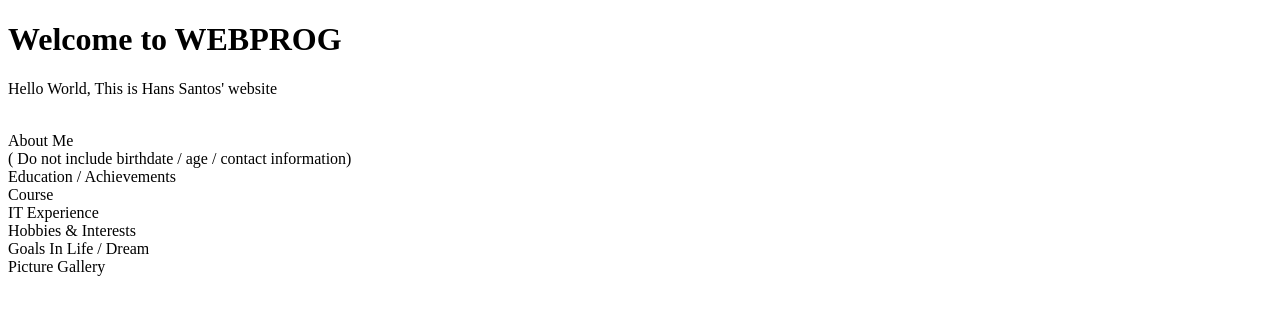
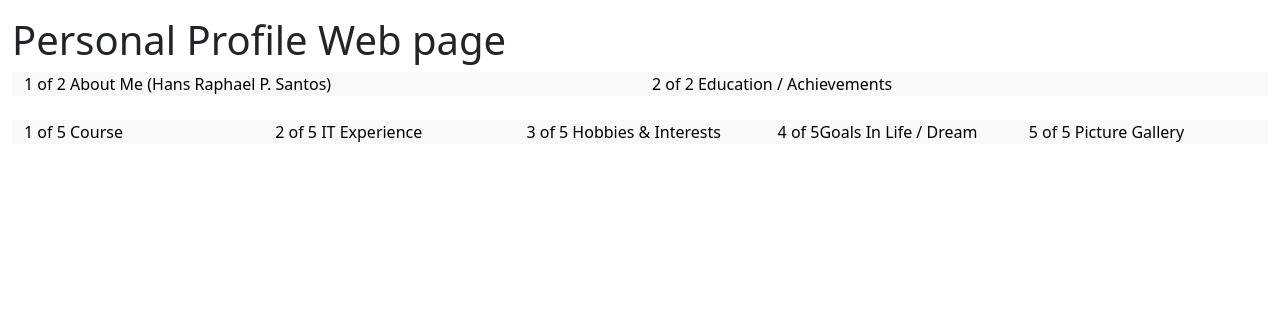
Before and after one commit to HansRapahelSantos/WEBPROG-TCSIT01-first-website, a plain HTML site: page Home/index.html in a window 1280 px wide. Drawn offline with nearby package versions, Linux system fonts and the light colour scheme.

Commit message:
added index.html with bootstrap5

```diff
--- a/Home/index.html
+++ b/Home/index.html
@@ -1,21 +1,36 @@
 <!DOCTYPE html>
 <html>
 <head>
-<title>Web Programming</title>
+<title>Bootstrap Example</title>
+<meta charset="utf-8">
+<meta name="viewport" content="width=device-width, initial-scale=1">
+<link href="https://cdn.jsdelivr.net/npm/bootstrap@5.3.3/dist/css/bootstrap.min.css" rel="stylesheet">
+<script src="https://cdn.jsdelivr.net/npm/bootstrap@5.3.3/dist/js/bootstrap.bundle.min.js"></script>
 </head>
+
 <body>
+<div class="container-fluid mt-3">
+    <h1>Personal Profile Web page </h1>
+    <div class="container-fluid">
+      <div class="row">
+        <div class="col-md text-bg-light">1 of 2 About Me (Hans Raphael P. Santos) </div>
+        <div class="col-md text-bg-light">2 of 2 Education / Achievements </div>
+      </div>
+    </div>
+    <br>
 
-<h1>Welcome to WEBPROG</h1>
-<p>Hello World, This is Hans Santos' website</p>
+    <div class="container-fluid">
+      <div class="row">
+        <div class="col-md text-bg-light">1 of 5 Course </div>
+        <div class="col-md text-bg-light">2 of 5 IT Experience </div>
+        <div class="col-md text-bg-light">3 of 5 Hobbies & Interests</div>
+        <div class="col-md text-bg-light">4 of 5Goals In Life / Dream </div>
+        <div class="col-md text-bg-light">5 of 5 Picture Gallery</div>
+      </div>
+    </div>
+</div>
 
-<br>About Me
-<br> ( Do not include birthdate / age / contact information)
-<br>Education / Achievements
-<br>Course
-<br>IT Experience
-<br>Hobbies & Interests
-<br>Goals In Life / Dream
-<br>Picture Gallery
+
 
 </body>
 </html>
--- a/Home/mystyle.css
+++ /dev/null
@@ -1,7 +0,0 @@
-body {
-    background-color: lightblue;
-  }
-  h1 {
-    color: navy;
-    margin-left: 20px;
-  }
```
